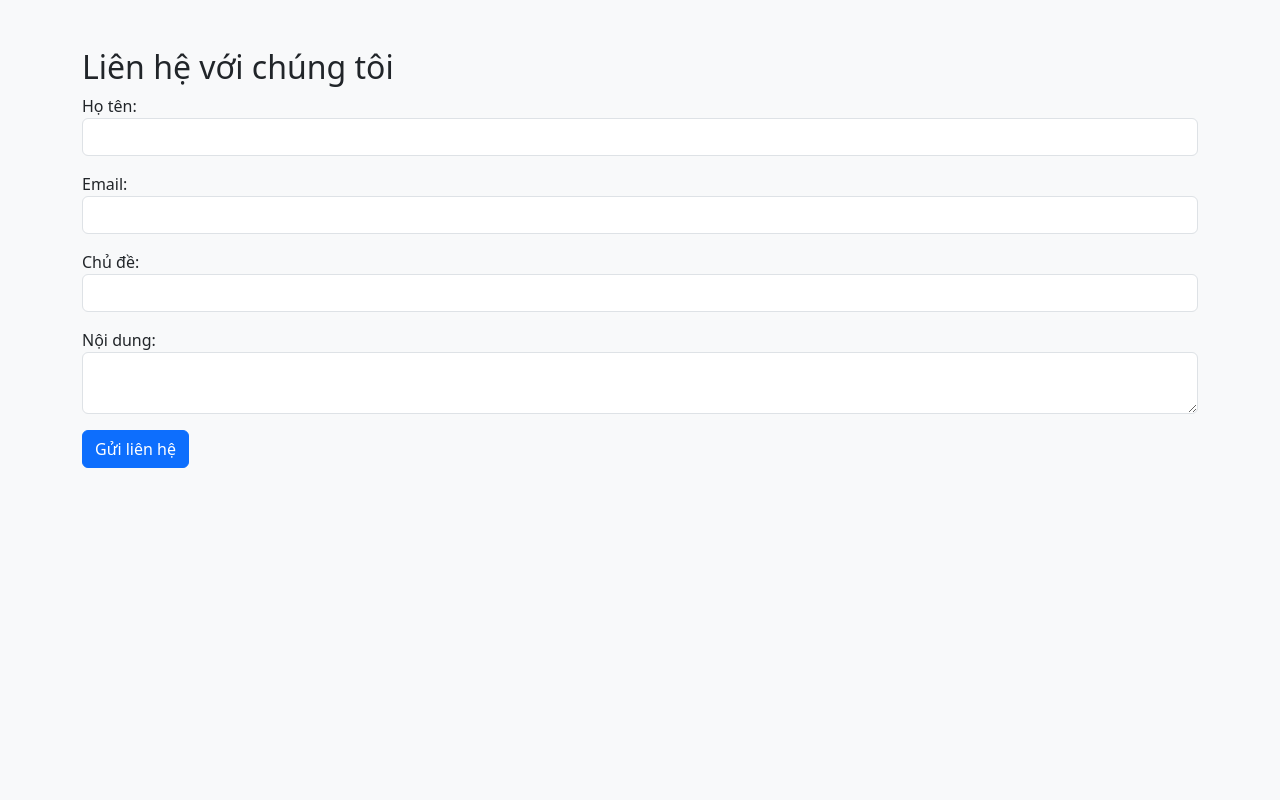
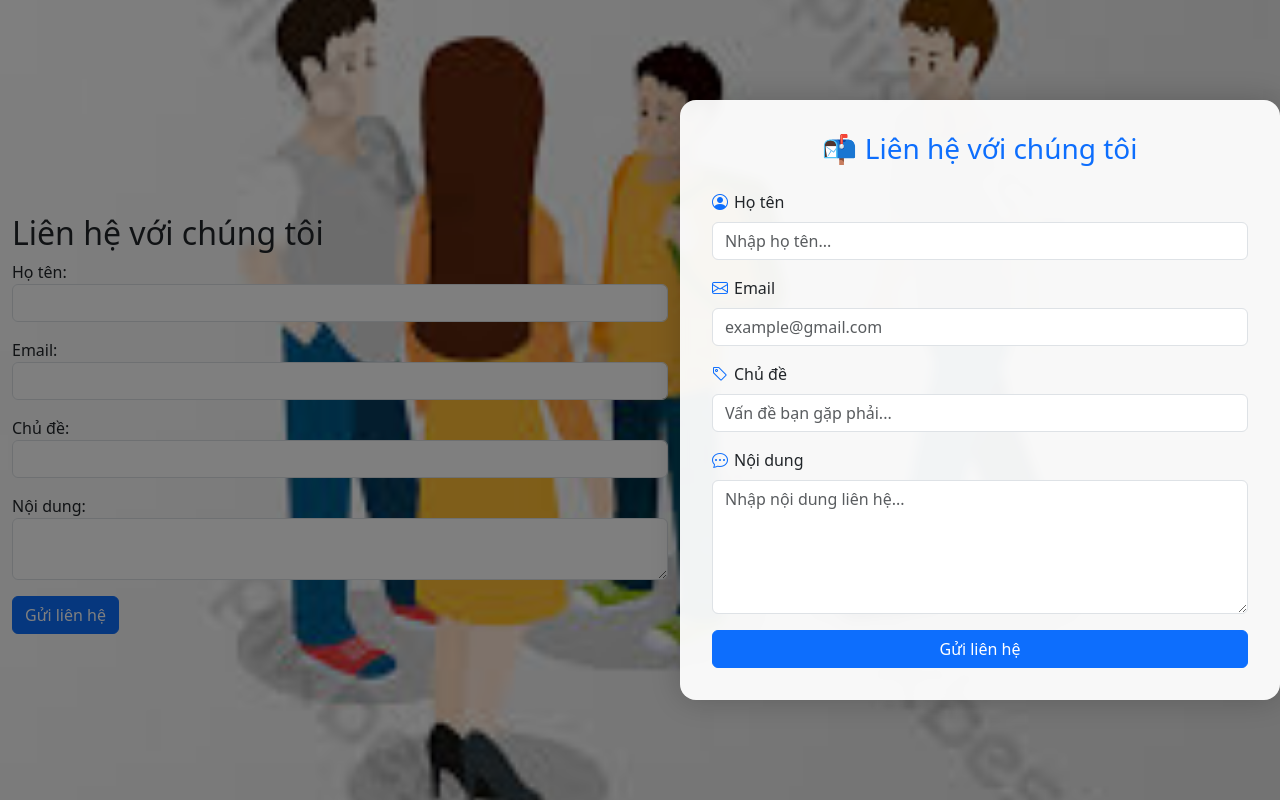
Before and after one commit to QuocViet0506/DoAnCoSo, a PHP site: page /contact.php in a window 1280 px wide. Run offline with PHP 8.4, Linux system fonts and the light colour scheme.

Commit message:
Giao Dien Lien He

```diff
--- a/contact.php
+++ b/contact.php
@@ -30,3 +30,79 @@
     </div>
 </body>
 </html>
+<!DOCTYPE html>
+<html lang="vi">
+<head>
+    <meta charset="UTF-8">
+    <title>Liên hệ</title>
+    <meta name="viewport" content="width=device-width, initial-scale=1">
+    <!-- Bootstrap & Icons -->
+    <link href="https://cdn.jsdelivr.net/npm/bootstrap@5.3.0/dist/css/bootstrap.min.css" rel="stylesheet">
+    <link href="https://cdn.jsdelivr.net/npm/bootstrap-icons@1.10.5/font/bootstrap-icons.css" rel="stylesheet">
+    <style>
+        body {
+            margin: 0;
+            padding: 0;
+            background: url('../assets/images/anh_giaotiep.jpg') no-repeat center center fixed;
+            background-size: cover;
+            min-height: 100vh;
+            display: flex;
+            align-items: center;
+            justify-content: center;
+        }
+
+        /* Overlay làm mờ ảnh nền */
+        .overlay {
+            position: absolute;
+            top: 0; left: 0;
+            width: 100%;
+            height: 100%;
+            background-color: rgba(0, 0, 0, 0.5);
+            z-index: 0;
+        }
+
+        .contact-card {
+            position: relative;
+            z-index: 1;
+            max-width: 600px;
+            width: 100%;
+            padding: 2rem;
+            border-radius: 1rem;
+            background-color: rgba(255, 255, 255, 0.95);
+            box-shadow: 0 0 30px rgba(0, 0, 0, 0.2);
+            backdrop-filter: blur(5px);
+        }
+
+        .form-label i {
+            color: #0d6efd;
+            margin-right: 6px;
+        }
+    </style>
+</head>
+<body>
+    <div class="overlay"></div> <!-- Overlay mờ -->
+
+    <div class="contact-card">
+        <h3 class="text-center mb-4 text-primary">📬 Liên hệ với chúng tôi</h3>
+        <form action="actions/submit_contact.php" method="POST">
+            <div class="mb-3">
+                <label class="form-label"><i class="bi bi-person-circle"></i>Họ tên</label>
+                <input type="text" name="name" class="form-control" placeholder="Nhập họ tên..." required>
+            </div>
+            <div class="mb-3">
+                <label class="form-label"><i class="bi bi-envelope"></i>Email</label>
+                <input type="email" name="email" class="form-control" placeholder="example@gmail.com" required>
+            </div>
+            <div class="mb-3">
+                <label class="form-label"><i class="bi bi-tag"></i>Chủ đề</label>
+                <input type="text" name="subject" class="form-control" placeholder="Vấn đề bạn gặp phải..." required>
+            </div>
+            <div class="mb-3">
+                <label class="form-label"><i class="bi bi-chat-dots"></i>Nội dung</label>
+                <textarea name="message" class="form-control" rows="5" placeholder="Nhập nội dung liên hệ..." required></textarea>
+            </div>
+            <button type="submit" class="btn btn-primary w-100">Gửi liên hệ</button>
+        </form>
+    </div>
+</body>
+</html>
```
Also changed, not shown: assets/images/anh_giaotiep.jpg (added).
